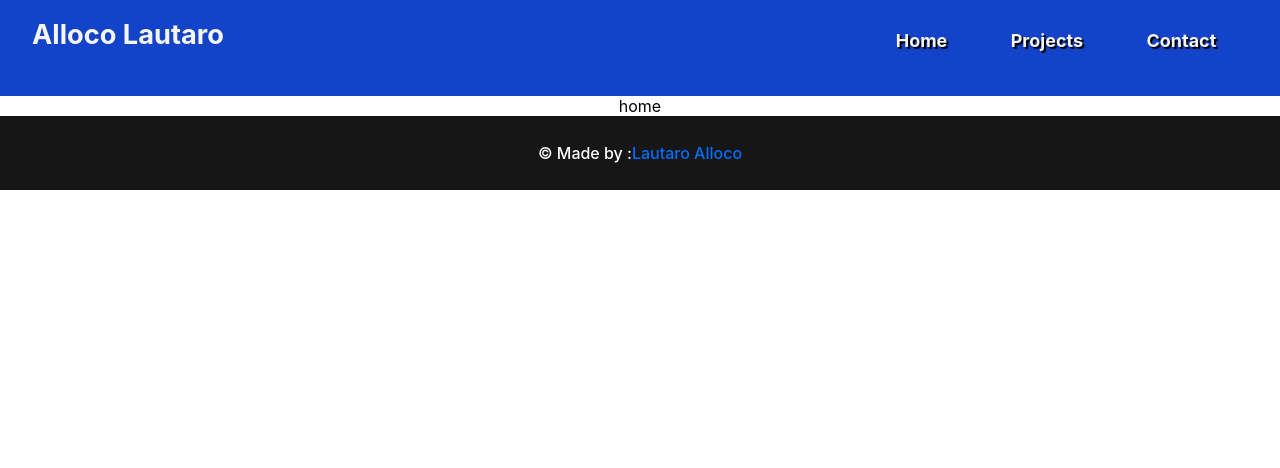
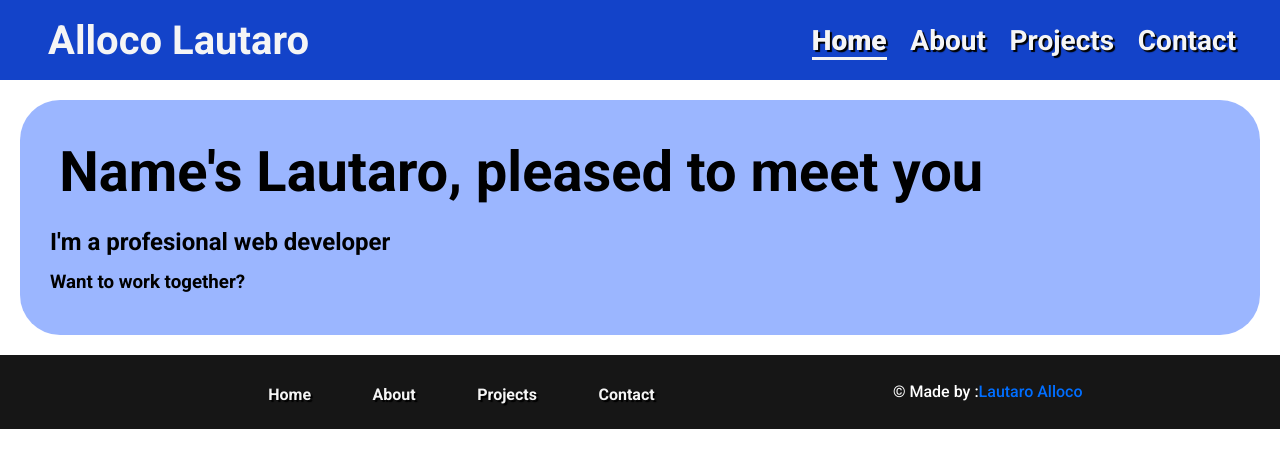
Before and after one commit to Daniel-Wonders/portfolio, a React (Create React App) app in the folder my-app/: page / in a window 1280 px wide. Shown: the top 468 px of the page. Built offline with nearby package versions, Linux system fonts and the light colour scheme.

Commit message:
Started the home jsx

```diff
--- a/my-app/public/index.html
+++ b/my-app/public/index.html
@@ -9,6 +9,9 @@
       name="description"
       content="Web site created using create-react-app"
     />
+    <link rel="preconnect" href="https://fonts.googleapis.com">
+<link rel="preconnect" href="https://fonts.gstatic.com" crossorigin>
+<link href="https://fonts.googleapis.com/css2?family=Josefin+Sans:ital,wght@0,100..700;1,100..700&family=Roboto:ital,wght@0,100;0,300;0,400;0,500;0,700;0,900;1,100;1,300;1,400;1,500;1,700;1,900&family=Rubik:ital,wght@0,300..900;1,300..900&display=swap" rel="stylesheet">
     <link rel="apple-touch-icon" href="%PUBLIC_URL%/logo192.png" />
     <!--
       manifest.json provides metadata used when your web app is installed on a
--- a/my-app/src/App.js
+++ b/my-app/src/App.js
@@ -1,15 +1,17 @@
 import './App.css';
 import {BrowserRouter,Outlet,Route,Routes} from 'react-router-dom'
 import Layout from "./pages/Layout"
+import Home from "./pages/Home"
 function App() {
   return (
     <div className="App">
       <BrowserRouter>
         <Routes>
           <Route path="" element={<Layout />}>
-            <Route index element={<>home</>}/>
-            <Route path='projects' element={<>projects</>}/>
-            <Route path='contact' element={<>contact</>}/>
+            <Route index element={<Home />} />
+            <Route path='projects' element={<>projects</>} />
+            <Route path='contact' element={<>contact</>} />
+            <Route path='about' element={<>About</>} />
           </Route>
         </Routes>
       </BrowserRouter>
--- a/my-app/src/index.css
+++ b/my-app/src/index.css
@@ -1,30 +1,35 @@
 html{
   box-sizing: border-box;
   text-align: center;
-
+  font-optical-sizing: auto;
 }
-
+*{
+  font-family: "Roboto", sans-serif;
+}
 header{
   margin-top: none;
   height: max-content;
   background-color: #1343c9;
   display: flex;
+  font-family: "Josefin Sans", sans-serif;
 
 }
 
 #name{
   color: whitesmoke;
   padding-left: 2rem;
-  font-size: 1.7rem;
+  font-size: 5vh;
+  margin: auto auto  auto 1rem;
 }
 
 ul{
-  margin-top: 0px;
+  margin-top: auto;
+  margin-bottom: auto;
   margin-left: auto;
   margin-right: 2rem;
   display: flex;
   flex-direction: row;
-  width: 30vw;
+  width: 35vw;
   height: 10vh;
 }
 
@@ -35,7 +40,8 @@ li{
   margin:auto auto;
   font-weight: 700;
   text-decoration: none;
-  font-size: large;
+  font-size: 3.5vh;
+
 }
 
 .nav-link{
@@ -48,6 +54,30 @@ li{
   color: rgb(141, 141, 141); /* Text color on hover */
 
   cursor: pointer; /* Pointer cursor on hover */
+}
+
+#hero{
+
+  display: flex;
+  flex-direction: column;
+  height: fit-content;
+  background-color: #4174ff86;
+  margin: 20px;
+  border-radius: 40px;
+}
+
+.text{
+  margin: 0.7em auto 0.1em 30px;
+  color:#000000;
+}
+
+.intro{
+  font-size: 7vh;
+  margin: 0.7em auto 0.1em 0.7em;
+}
+
+.intro3{
+  padding-bottom: 40px;
 }
 
 body {
@@ -70,17 +100,25 @@ footer {
   height: 74px;
   display: flex;
   flex-shrink: 0;
-  justify-content: center;
   align-items: center;
   margin-top: auto;
   font-weight: 500;
 }
 
+.belowLinks{
+  margin: auto;
+}
+.belowLink{
+  font-size: medium ;
+}
 #footerLink{
   color: #006eff;
   text-decoration: none;
 }
-
+#copyright{
+  justify-self: start;
+  margin: auto auto auto 10px;
+}
 #footerLink:hover{
   color: #57a0ff;
   text-decoration: none;
--- /dev/null
+++ b/my-app/src/pages/Home.jsx
@@ -0,0 +1,21 @@
+import React from "react";
+
+export default function Home(){
+
+
+    return(
+        <section>
+            <div id="hero">
+                <h1 className="intro text">
+                    Name's Lautaro, pleased to meet you
+                </h1>
+                <h2 className="text">
+                    I'm a profesional web developer
+                </h2>
+                <h3 className="intro3 text">
+                    Want to work together?
+                </h3>
+            </div>
+        </section>
+    )
+}
--- a/my-app/src/pages/Layout.jsx
+++ b/my-app/src/pages/Layout.jsx
@@ -2,22 +2,40 @@ import React from "react";
 import { NavLink, Outlet } from "react-router-dom";
 
 export default function Layout() {
+
+    const activeStyles = {
+        fontWeight: "900",
+        borderBottom: "solid whitesmoke"
+    }
+
+
+
+
     return (
         <>
             <header>
                 <h1 id="name">Alloco Lautaro</h1>
                 <ul>
-                    <li><NavLink to="/" end className="nav-link">Home</NavLink></li>
-                    <li><NavLink to="/projects" className="nav-link">Projects</NavLink></li>
-                    <li><NavLink to="/contact" className="nav-link">Contact</NavLink></li>
+                    <li><NavLink style={({isActive}) => isActive ? activeStyles : null} to="/" end className="nav-link">Home</NavLink></li>
+                    <li><NavLink style={({isActive}) => isActive ? activeStyles : null} to="/about" className="nav-link">About</NavLink></li>
+                    <li><NavLink style={({isActive}) => isActive ? activeStyles : null} to="/projects" className="nav-link">Projects</NavLink></li>
+                    <li><NavLink style={({isActive}) => isActive ? activeStyles : null} to="/contact" className="nav-link">Contact</NavLink></li>
                 </ul>
             </header>
             <main>
                 <Outlet />
             </main>
             <footer>
-            © Made by :
-                <a id="footerLink" target="blank_" href="https://www.linkedin.com/in/lautaro-alloco/">Lautaro Alloco</a>
+                <ul className="belowLinks">
+                    <li className="belowLink"><NavLink to="/" end className="nav-link">Home</NavLink></li>
+                    <li className="belowLink"><NavLink to="/about" className="nav-link">About</NavLink></li>
+                    <li className="belowLink"><NavLink to="/projects" className="nav-link">Projects</NavLink></li>
+                    <li className="belowLink"><NavLink to="/contact" className="nav-link">Contact</NavLink></li>
+                </ul>
+                <p id="copyright">
+                    © Made by :
+                    <a id="footerLink" target="blank_" href="https://www.linkedin.com/in/lautaro-alloco/">Lautaro Alloco</a>
+                </p>
             </footer>
         </>
     );
```
